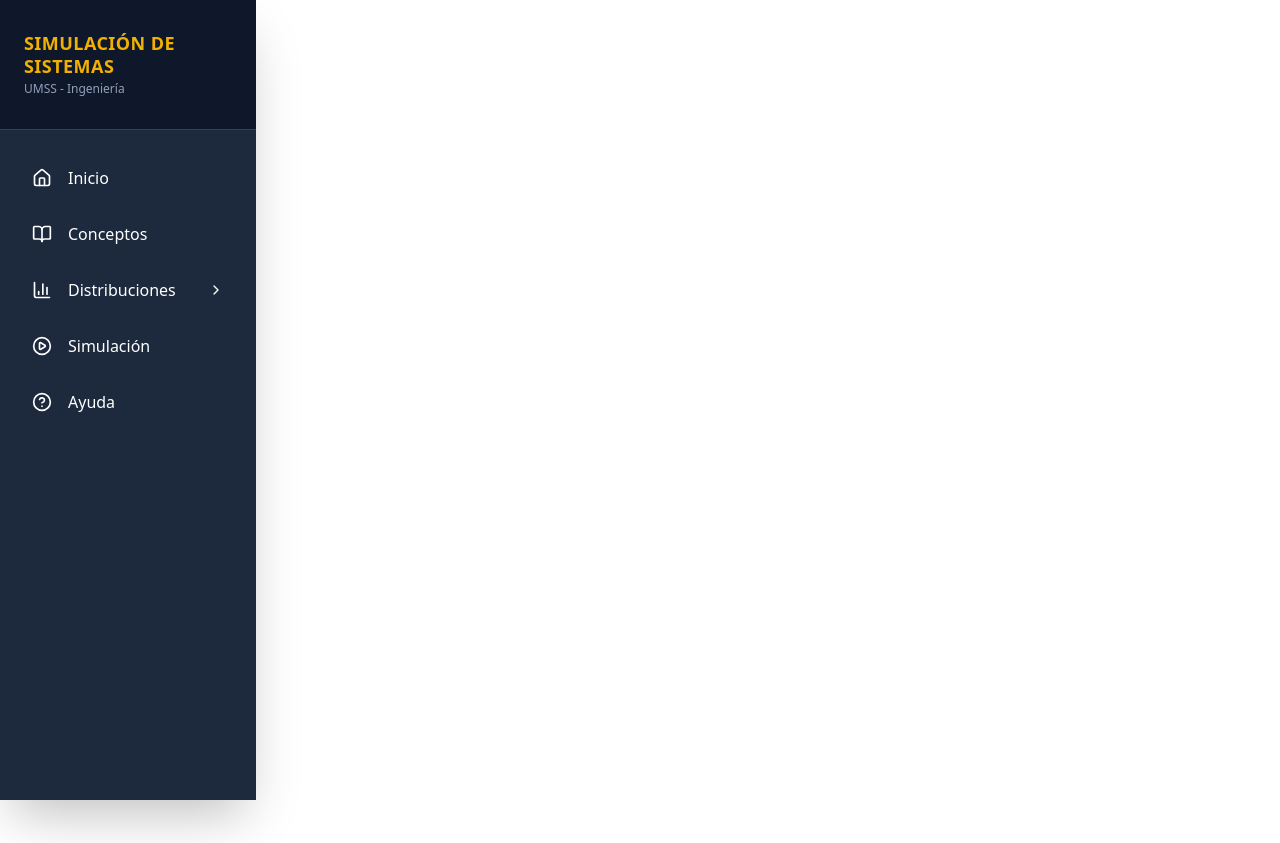
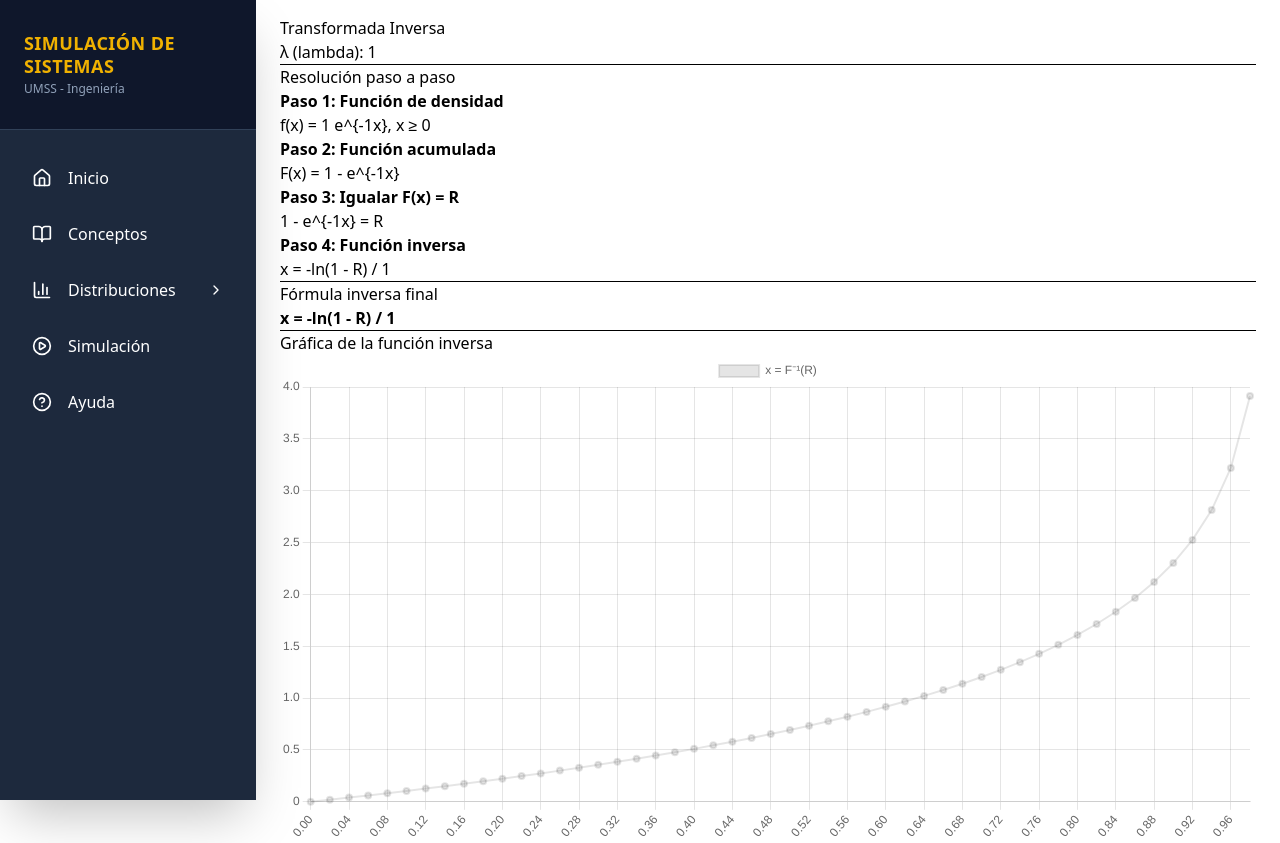
Before and after one commit to nahuelqp93/ActividadGrupalTSS, a React (Vite) app in the folder ActividadGrupalTSS/: page /transformada-inversa in a window 1280 px wide. Before the commit the page ends 816 px from the top, so only its background shows below. Built offline with nearby package versions, Linux system fonts and the light colour scheme.

Commit message:
1ra version

```diff
--- a/ActividadGrupalTSS/src/Routes.tsx
+++ b/ActividadGrupalTSS/src/Routes.tsx
@@ -10,6 +10,8 @@ import PoissonDistribution from "./modules/distribuciones/PoissonDistribution.ts
 
 import BernoullyDistribution from "./modules/distribuciones/BernoullyDistribution.tsx";
 import UniformLCG from "./modules/distribuciones/UniformLCG.tsx";
+
+import TransformadaInversa from "./modules/simulacion/TransformadaInversa.tsx";
 
 export default function AppRoutes() {
   return (
@@ -26,6 +28,8 @@ export default function AppRoutes() {
 
       <Route path="/distribuciones/continuas/uniforme-lcg" element={<UniformLCG />} />
 
+      <Route path="/transformada-inversa" element={<TransformadaInversa />} />
+
       <Route path="/simulacion" element={<Simulacion />} />
       <Route path="/ayuda" element={<Ayuda />} />
     </Routes>
--- /dev/null
+++ b/ActividadGrupalTSS/src/core/methods/exponencialInversa.ts
@@ -0,0 +1,29 @@
+import type { ResultadoInversa } from "./inversa";
+
+export function exponencialInversa(lambda: number): ResultadoInversa {
+
+  return {
+    pasos: [
+      {
+        titulo: "Paso 1: Función de densidad",
+        descripcion: `f(x) = ${lambda} e^{-${lambda}x},   x ≥ 0`
+      },
+      {
+        titulo: "Paso 2: Función acumulada",
+        descripcion: `F(x) = 1 - e^{-${lambda}x}`
+      },
+      {
+        titulo: "Paso 3: Igualar F(x) = R",
+        descripcion: `1 - e^{-${lambda}x} = R`
+      },
+      {
+        titulo: "Paso 4: Función inversa",
+        descripcion: `x = -ln(1 - R) / ${lambda}`
+      }
+    ],
+
+    formula: `x = -ln(1 - R) / ${lambda}`,
+
+    generar: (R: number) => -Math.log(1 - R) / lambda
+  };
+}
--- /dev/null
+++ b/ActividadGrupalTSS/src/modules/simulacion/TransformadaInversa.tsx
@@ -0,0 +1,61 @@
+import { useState } from "react";
+import { Line } from "react-chartjs-2";
+import { exponencialInversa } from "../../core/methods/exponencialInversa";
+
+export default function TransformadaInversa() {
+
+  const [lambda, setLambda] = useState(1);
+  const resultado = exponencialInversa(lambda);
+
+  // Datos para la gráfica
+  const datosGrafica = {
+    labels: Array.from({ length: 50 }, (_, i) => (i / 50).toFixed(2)),
+    datasets: [
+      {
+        label: "x = F⁻¹(R)",
+        data: Array.from({ length: 50 }, (_, i) =>
+          resultado.generar(i / 50)
+        ),
+        borderWidth: 2
+      }
+    ]
+  };
+
+  return (
+    <div>
+      <h2>Transformada Inversa</h2>
+
+      {/* Parámetros */}
+      <label>λ (lambda): </label>
+      <input
+        type="number"
+        step="0.1"
+        value={lambda}
+        onChange={e => setLambda(Number(e.target.value))}
+      />
+
+      <hr />
+
+      {/* Pasos */}
+      <h3>Resolución paso a paso</h3>
+      {resultado.pasos.map((p, i) => (
+        <div key={i}>
+          <strong>{p.titulo}</strong>
+          <p>{p.descripcion}</p>
+        </div>
+      ))}
+
+      <hr />
+
+      {/* Fórmula */}
+      <h3>Fórmula inversa final</h3>
+      <p><strong>{resultado.formula}</strong></p>
+
+      <hr />
+
+      {/* Gráfica */}
+      <h3>Gráfica de la función inversa</h3>
+      <Line data={datosGrafica} />
+    </div>
+  );
+}
```
Also changed, not shown: ActividadGrupalTSS/src/core/methods/inversa.ts (+10 -0 lines), 1 other file (tests, documents, lock files or other folders).
